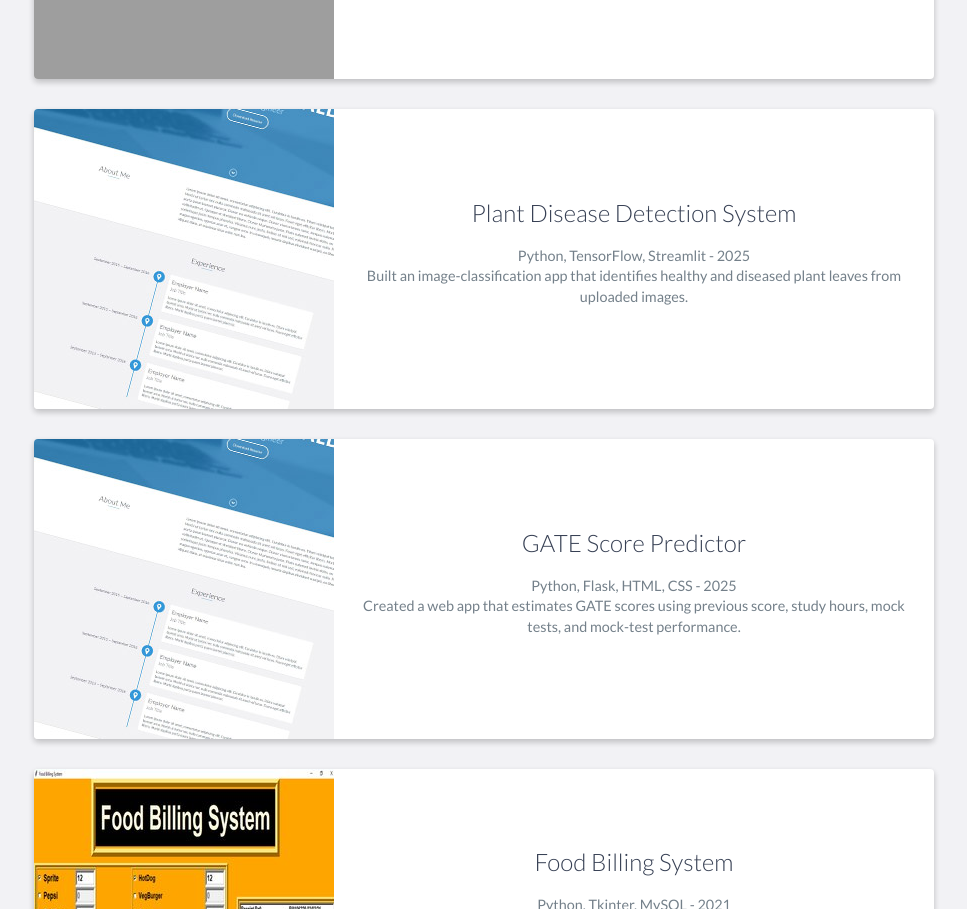
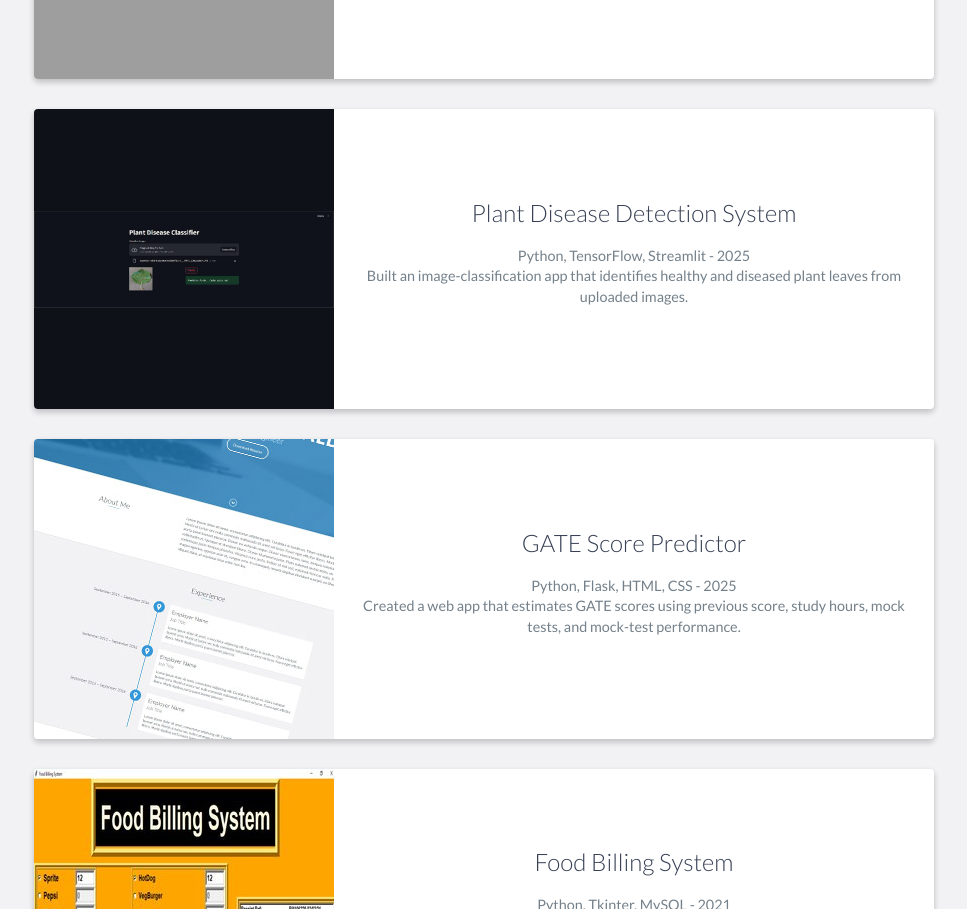
Before and after one commit to Tarun0608/My-Portfolio, a website: page index.html in a window 1280 px wide. Shown: the part 2498-3407 px from the top of the page, without its empty margins (156-1123 px from the left). Drawn offline with nearby package versions, Linux system fonts and the light colour scheme; grey boxes are pictures that could not be loaded.

Commit message:
Update index.html

```diff
--- a/index.html
+++ b/index.html
@@ -18,6 +18,12 @@
             height: 300px;
             object-fit: cover;
             object-position: center;
+        }
+        .plant-disease-project-image {
+            width: 300px;
+            height: 300px;
+            object-fit: contain;
+            background: #0e1117;
         }
     </style>
 </head>
@@ -154,7 +160,7 @@
                 </div>
                 <div class="project shadow-large">
                     <div class="project-image">
-                        <img src="images/project.jpg" alt="Plant Disease Detection System project" />
+                        <img class="plant-disease-project-image" src="images/plant-disease-detection.png" alt="Plant Disease Classifier showing an uploaded leaf and prediction" />
                     </div>
                     <div class="project-info">
                         <h3>Plant Disease Detection System</h3>
```
